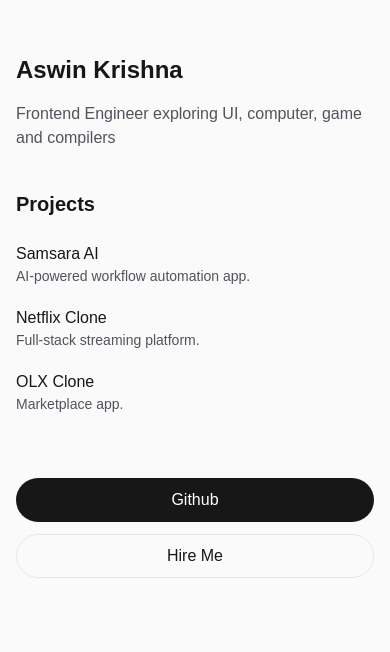
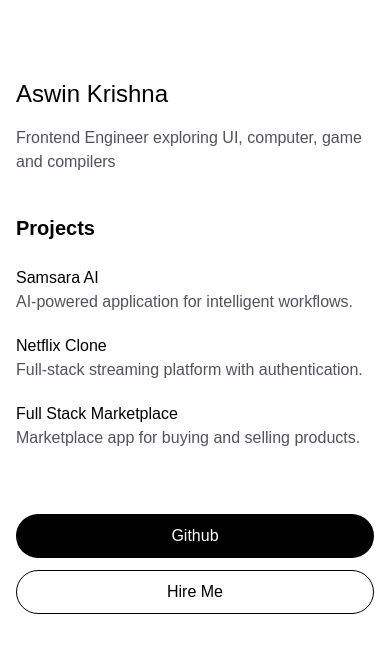
Before and after one commit to aaswne/Next.Js-Portfolio, a Next.js app: page / in a window 390 px wide. Shown: the part 106-758 px from the top of the page. Built offline with nearby package versions, Linux system fonts and the light colour scheme.

Commit message:
updated major

```diff
--- /dev/null
+++ b/app/link/icon.js
@@ -0,0 +1,36 @@
+import React from "react";
+
+// Light mode logo (Sun)
+export const LogoLight = ({ size = 24 }) => (
+  <svg
+    xmlns="http://www.w3.org/2000/svg"
+    width={size}
+    height={size}
+    fill="none"
+    stroke="white"
+    strokeWidth="2"
+    strokeLinecap="round"
+    strokeLinejoin="round"
+    viewBox="0 0 24 24"
+  >
+    <circle cx="12" cy="12" r="5" />
+    <path d="M12 1v2M12 21v2M4.22 4.22l1.42 1.42M18.36 18.36l1.42 1.42M1 12h2M21 12h2M4.22 19.78l1.42-1.42M18.36 5.64l1.42-1.42" />
+  </svg>
+);
+
+// Dark mode logo (Moon)
+export const LogoDark = ({ size = 24 }) => (
+  <svg
+    xmlns="http://www.w3.org/2000/svg"
+    width={size}
+    height={size}
+    fill="none"
+    stroke="white"
+    strokeWidth="2"
+    strokeLinecap="round"
+    strokeLinejoin="round"
+    viewBox="0 0 24 24"
+  >
+    <path d="M21 12.79A9 9 0 1111.21 3 7 7 0 0021 12.79z" />
+  </svg>
+);
--- a/app/page.tsx
+++ b/app/page.tsx
@@ -1,19 +1,46 @@
+"use client";
+
 import Link from "next/link";
 import { projects } from "../app/data/data";
+import { LogoLight, LogoDark } from "../app/link/icon";
+import { useState } from "react";
 
 export default function Home() {
+  const [darkMode, setDarkMode] = useState(false);
+
   return (
-    <div className="flex flex-col flex-1 items-center justify-center bg-zinc-50 dark:bg-black px-4">
+    <div
+      className={`flex flex-col flex-1 items-center justify-center px-4 w-full min-h-screen ${darkMode ? "bg-black text-white" : "bg-white text-black"
+        }`}
+    >
+      <main className="flex flex-1 w-full max-w-2xl flex-col items-start justify-center py-20 gap-10">
 
-      <main className="flex flex-1 w-full max-w-2xl flex-col items-start justify-center py-20 gap-10">
+        {/* Toggle Button */}
+        <div className="w-full h-5 flex justify-end items-center px-2">
+          <button
+            onClick={() => {
+              setDarkMode(!darkMode);
+              console.log("Dark mode is now:", !darkMode);
+
+              if (!darkMode) {
+                document.documentElement.classList.add("dark");
+              } else {
+                document.documentElement.classList.remove("dark");
+              }
+            }}
+            className="flex items-center p-0 bg-transparent"
+          >
+            {darkMode ? <LogoLight size={16} /> : <LogoDark size={16} />}
+          </button>
+        </div>
 
         {/* Intro */}
         <div className="flex flex-col gap-4">
-          <h1 className="text-2xl font-semibold">
+          <h1 className="text-2xl font-thin">
   Aswin Krishna
 </h1>
-          <p className="text-zinc-600">
-            Frontend Engineer exploring UI, computer, game  and compilers
+          <p className={`${darkMode ? "text-gray-300" : "text-zinc-600"}`}>
+            Frontend Engineer exploring UI, computer, game and compilers
           </p>
         </div>
 
@@ -22,46 +49,28 @@ export default function Home() {
           <h2 className="text-xl font-semibold">Projects</h2>
 
           <div className="flex flex-col gap-5">
-
-            <div>
-              <Link href="/projects/samsara-ai">
-                <h3 className="hover:underline">
-                  Samsara AI
+            {projects.map((project) => (
+              <div key={project.id}>
+                <Link href={`/projects/${project.id}`}>
+                  <h3 className={`hover:underline ${darkMode ? "text-white" : "text-black"}`}>
+                    {project.title}
                   </h3>
                 </Link>
-              <p className="text-sm text-zinc-600">
-                AI-powered workflow automation app.
+                <p className={`${darkMode ? "text-gray-300" : "text-zinc-600"}`}>
+                  {project.description}
                 </p>
               </div>
-
-            <div>
-              <Link href="/projects/netflix-clone">
-                <h3 className="hover:underline">
-                  Netflix Clone
-                </h3>
-              </Link>
-              <p className="text-sm text-zinc-600">
-                Full-stack streaming platform.
-              </p>
-            </div>
-
-            <div>
-              <Link href="/projects/olx-clone">
-                <h3 className="hover:underline">
-                  OLX Clone
-                </h3>
-              </Link>
-              <p className="text-sm text-zinc-600">
-                Marketplace app.
-              </p>
-            </div>
-
+            ))}
           </div>
         </div>
 
+        {/* Links */}
         <div className="flex flex-col sm:flex-row gap-3 mt-6 w-full sm:w-auto">
           <a
-            className="flex h-11 w-full sm:w-[140px] items-center justify-center rounded-full bg-foreground px-4 text-background transition-colors hover:bg-[#383838] dark:hover:bg-[#ccc]"
+            className={`flex h-11 w-full sm:w-[140px] items-center justify-center rounded-full px-4 transition-colors ${darkMode
+                ? "bg-white text-black hover:bg-gray-300"
+                : "bg-black text-white hover:bg-gray-800"
+              }`}
             href="https://github.com/aaswne"
             target="_blank"
             rel="noopener noreferrer"
@@ -70,13 +79,15 @@ export default function Home() {
           </a>
 
           <a
-            className="flex h-11 w-full sm:w-[140px] items-center justify-center rounded-full border border-black/[.08] px-4 transition-colors hover:bg-black/[.04] dark:border-white/[.145] dark:hover:bg-[#1a1a1a]"
+            className={`flex h-11 w-full sm:w-[140px] items-center justify-center rounded-full border px-4 transition-colors ${darkMode
+                ? "border-white hover:bg-gray-800 text-white"
+                : "border-black hover:bg-gray-200 text-black"
+              }`}
             href=""
           >
             Hire Me
           </a>
         </div>
-
       </main>
     </div>
   );
```
Lines whose indentation alone changed are shown as unchanged.
